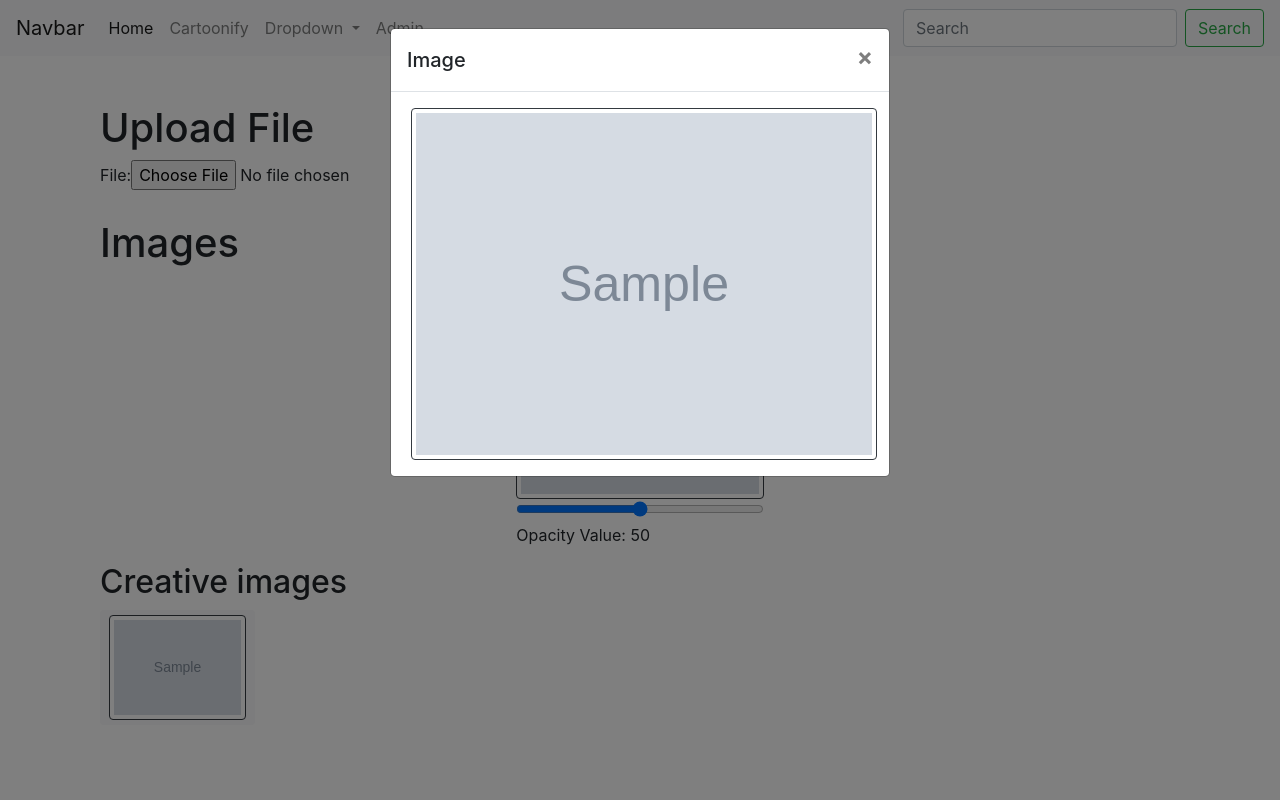
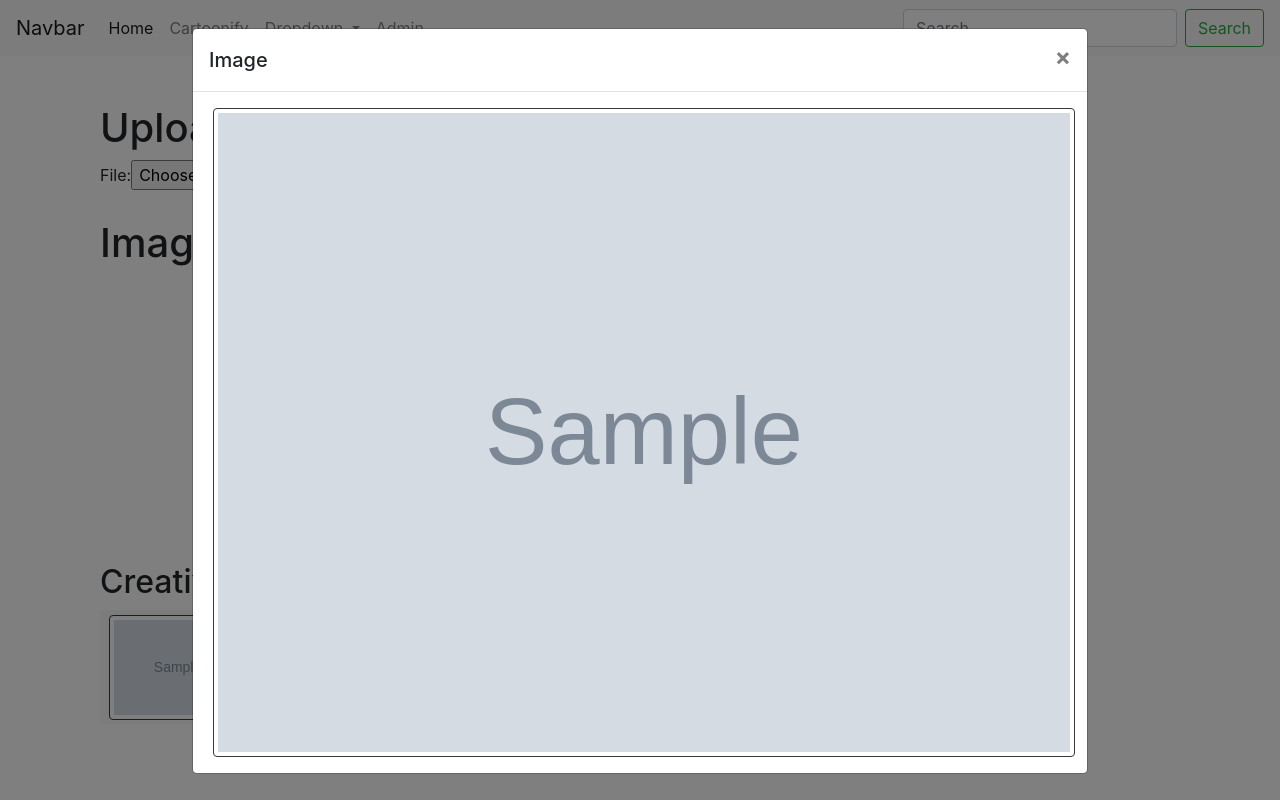
Before and after one commit to shrkntswn/Photo-editor, a Django app: page /home/ in a window 1280 px wide, after a click that opens the changed part. Run offline with Django 3.2, Linux system fonts and the light colour scheme; tables that the repository leaves empty hold one stand-in row (values such as "Sample post"); grey boxes marked "Sample" are stand-in pictures; some libraries are stand-ins or nearby versions.

Commit message:
modal-dialogue width increased

```diff
--- a/home/templates/home/photo_list.html
+++ b/home/templates/home/photo_list.html
@@ -1,6 +1,10 @@
 {% extends 'home/base.html' %}
 {% block style %}
 <style>
+  @media (min-width: 992px) {
+  .modal-dialog {
+    max-width: 70%;
+  }
 </style>
 {% endblock %}
 
```
